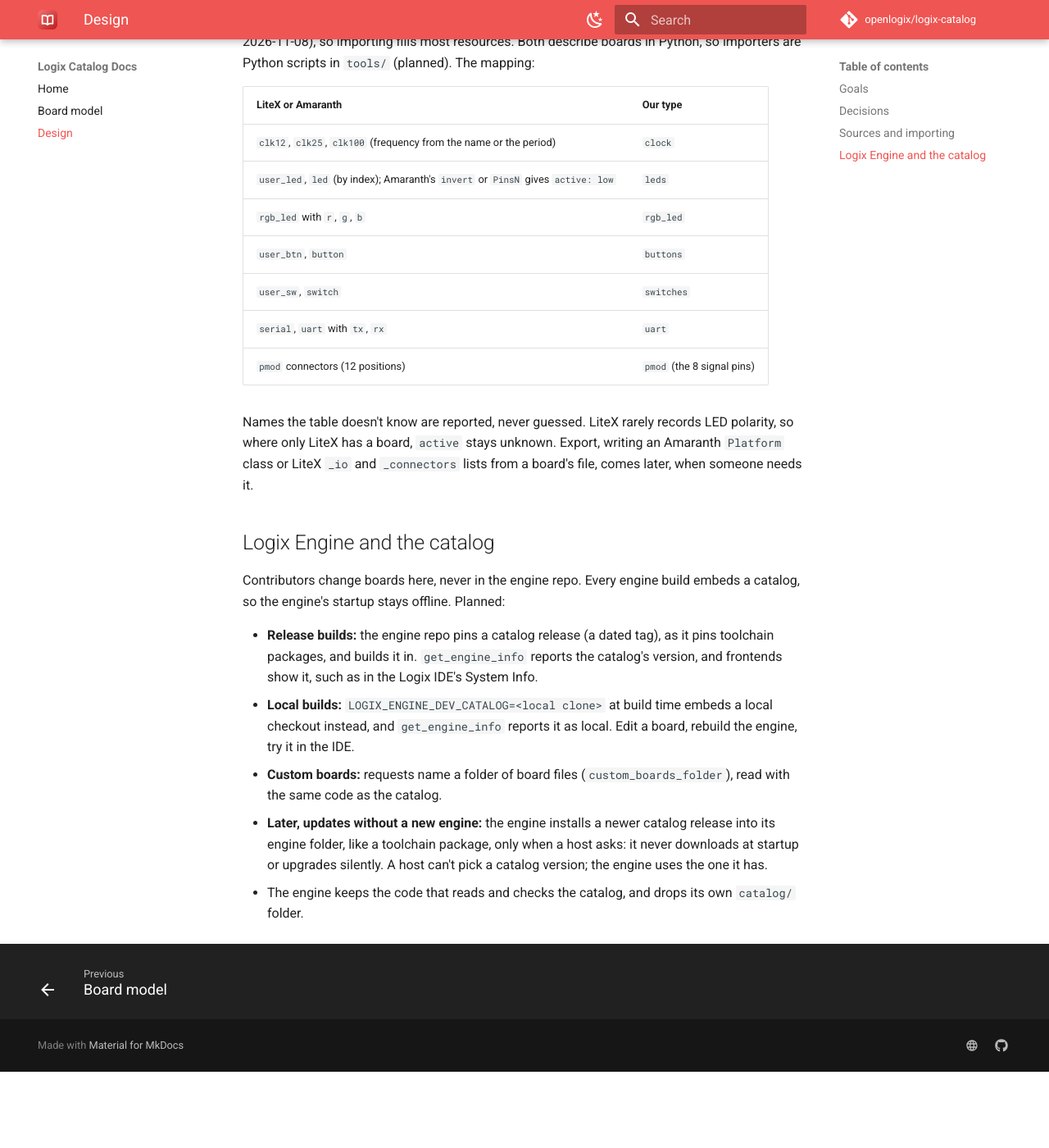
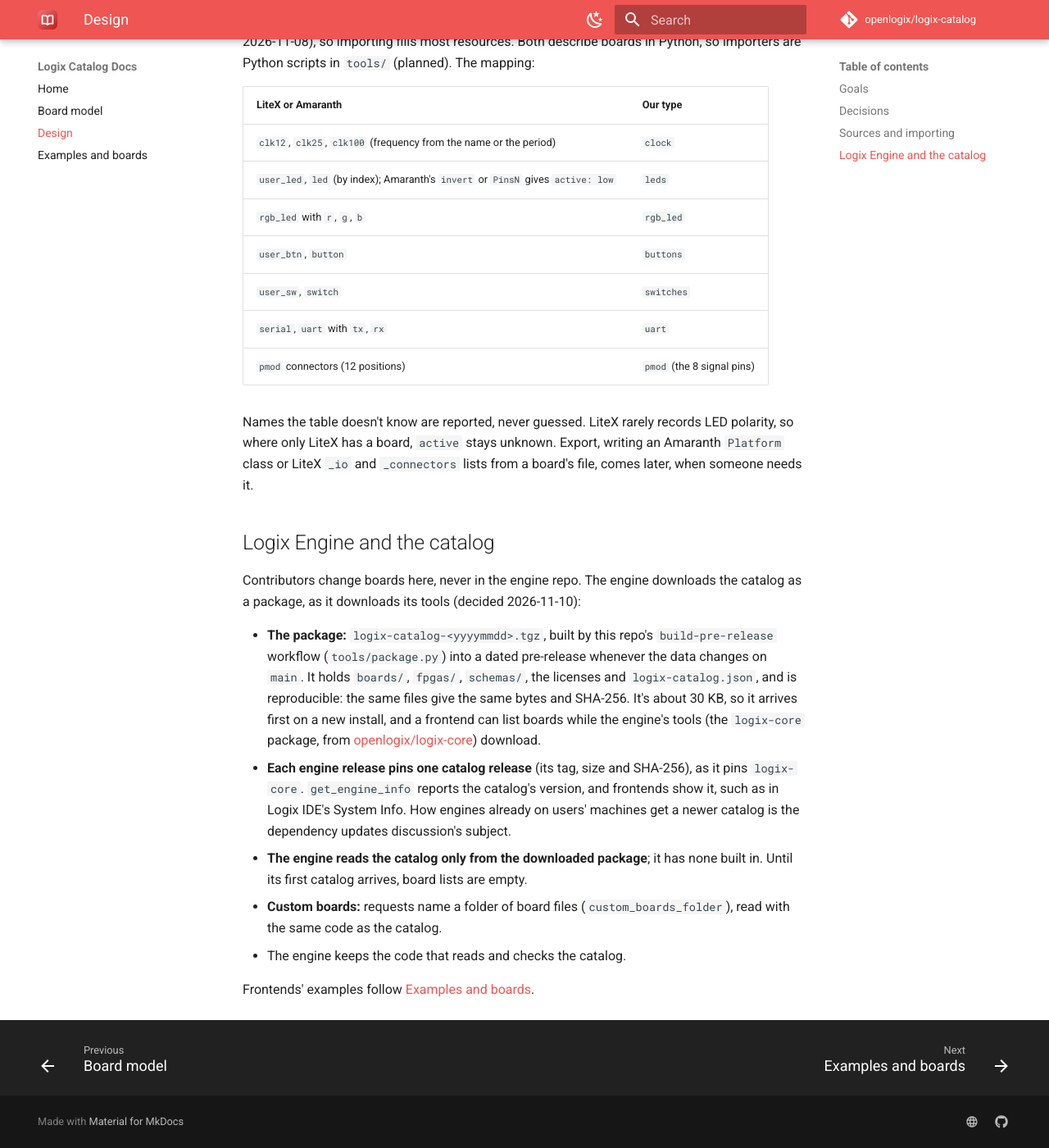
Before and after one commit to openlogix/logix-catalog, an MkDocs documentation site: the page built from docs/design.md, in a window 1280 px wide and 1400 px high, scrolled down 3291 px. Shown: the whole window at 82% size. Built offline with MkDocs 1.6.1 and Material for MkDocs 9.7.7, drawn with Linux system fonts in a browser that asks for light colours; comment, search, counter and statistics services are not loaded; before the commit the page ends 4598 px from its top, so only the background shows below that.

Commit message:
The catalog ships as the logix-catalog package
tools/package.py packs boards, FPGAs, schemas and the licenses into a
reproducible logix-catalog-<yyyymmdd>.tgz (about 30 KB); the
build-pre-release workflow checks the data and publishes it as a dated
pre-release when the data changes on main. Logix Engine downloads it
instead of building a catalog in (decided 2026-11-10). docs/examples.md
holds the examples policy for frontends, moved from the Claude Doc.

Co-Authored-By: Claude Opus 5.5 <noreply@anthropic.com>

```diff
--- a/docs/design.md
+++ b/docs/design.md
@@ -59,10 +59,27 @@ Names the table doesn't know are reported, never guessed. LiteX rarely records L
 
 ## Logix Engine and the catalog
 
-Contributors change boards here, never in the engine repo. Every engine build embeds a catalog, so the engine's startup stays offline. Planned:
+Contributors change boards here, never in the engine repo. The engine
+downloads the catalog as a package, as it downloads its tools (decided
+2026-11-10):
 
-- **Release builds:** the engine repo pins a catalog release (a dated tag), as it pins toolchain packages, and builds it in. `get_engine_info` reports the catalog's version, and frontends show it, such as in the Logix IDE's System Info.
-- **Local builds:** `LOGIX_ENGINE_DEV_CATALOG=<local clone>` at build time embeds a local checkout instead, and `get_engine_info` reports it as local. Edit a board, rebuild the engine, try it in the IDE.
-- **Custom boards:** requests name a folder of board files (`custom_boards_folder`), read with the same code as the catalog.
-- **Later, updates without a new engine:** the engine installs a newer catalog release into its engine folder, like a toolchain package, only when a host asks: it never downloads at startup or upgrades silently. A host can't pick a catalog version; the engine uses the one it has.
-- The engine keeps the code that reads and checks the catalog, and drops its own `catalog/` folder.
+- **The package:** `logix-catalog-<yyyymmdd>.tgz`, built by this repo's
+  `build-pre-release` workflow (`tools/package.py`) into a dated
+  pre-release whenever the data changes on `main`. It holds `boards/`,
+  `fpgas/`, `schemas/`, the licenses and `logix-catalog.json`, and is
+  reproducible: the same files give the same bytes and SHA-256. It's about
+  30 KB, so it arrives first on a new install, and a frontend can list
+  boards while the engine's tools (the `logix-core` package, from
+  [openlogix/logix-core](https://github.com/openlogix/logix-core)) download.
+- **Each engine release pins one catalog release** (its tag, size and
+  SHA-256), as it pins `logix-core`. `get_engine_info` reports the
+  catalog's version, and frontends show it, such as in Logix IDE's System
+  Info. How engines already on users' machines get a newer catalog is the
+  dependency updates discussion's subject.
+- **The engine reads the catalog only from the downloaded package**; it has
+  none built in. Until its first catalog arrives, board lists are empty.
+- **Custom boards:** requests name a folder of board files
+  (`custom_boards_folder`), read with the same code as the catalog.
+- The engine keeps the code that reads and checks the catalog.
+
+Frontends' examples follow [Examples and boards](examples.md).
--- a/mkdocs.yml
+++ b/mkdocs.yml
@@ -68,3 +68,4 @@ nav:
   - Home: index.md
   - Board model: model.md
   - Design: design.md
+  - Examples and boards: examples.md
```
Also changed, not shown: CLAUDE.md (+4 -2 lines), docs/examples.md (added, +46 -0 lines), 3 other files.
